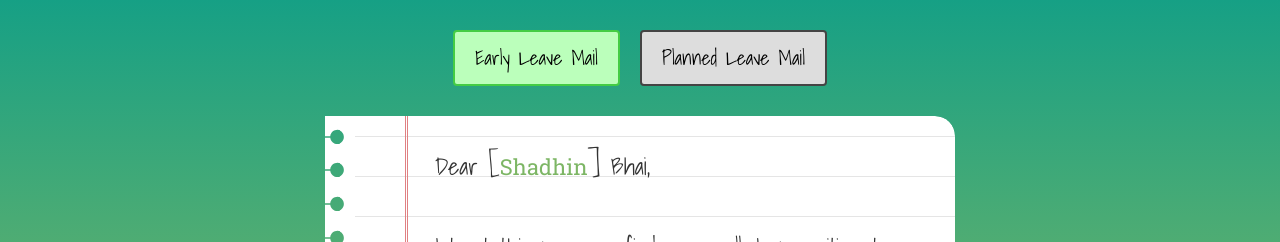
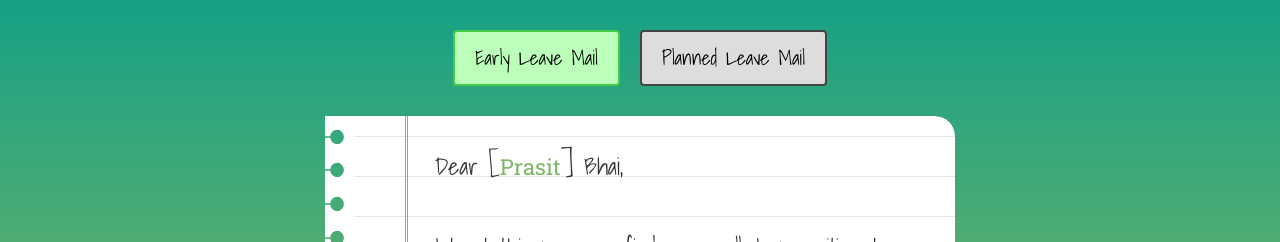
Before and after one commit to md-shadhin/bro-mailer, a React (Create React App) app: page / in a window 1280 px wide. Shown: the top 242 px of the page. Built offline with nearby package versions, Linux system fonts and the light colour scheme.

Commit message:
warning fixes

```diff
--- a/src/App.tsx
+++ b/src/App.tsx
@@ -6,12 +6,19 @@ import TypeToolbar from './components/TypeToolbar';
 import EmailModal from './components/EmailModal';
 import LeaveForm from './components/LeaveForm';
 import { sendEmail } from './actions';
+import { toPersons } from './config'
 
 function App() {
 
   const [selectedType, setSelectedType] = useState<string>(localStorage.getItem('leaveType') || 'radioEarlyLeave');
   const [isModalOpen, setIsModalOpen] = useState(false);
-  const [dearLabel, setDearLabel] = useState<string | undefined>('Select');
+  const [dearLabel, setDearLabel] = useState<string | undefined>(() => {
+
+    const storedData = localStorage.getItem('toName');
+    const personName = toPersons.find((item) => item.key + 'Radio' === 'firstToEmailRadio')?.person?.name.split(' ')[0];
+
+    return storedData ? storedData : personName;
+  });
 
   const [tokenClient, setTokenClient] = useState<any>(null); // Adjust the type as needed
   const [gapiInited, setGapiInited] = useState<boolean>(false);
--- a/src/components/EmailModal.tsx
+++ b/src/components/EmailModal.tsx
@@ -1,5 +1,5 @@
 import React, { useEffect, useState } from 'react';
-import { toPersons, ccPersons } from '../config.dev';
+import { toPersons, ccPersons } from '../config';
 
 interface EmailModalProps {
     isModalOpen: boolean;
@@ -24,7 +24,6 @@ const EmailModal: React.FC<EmailModalProps> = (props) => {
         const person = toPersons.find((item) => item.key + 'Radio' === selectedToEmail)?.person;
         const text = person?.name.split(' ')[0];
         localStorage.setItem('toName', text || '');
-        props.setDearLabelValue(text);
 
     }, [selectedToEmail]);
 
```
